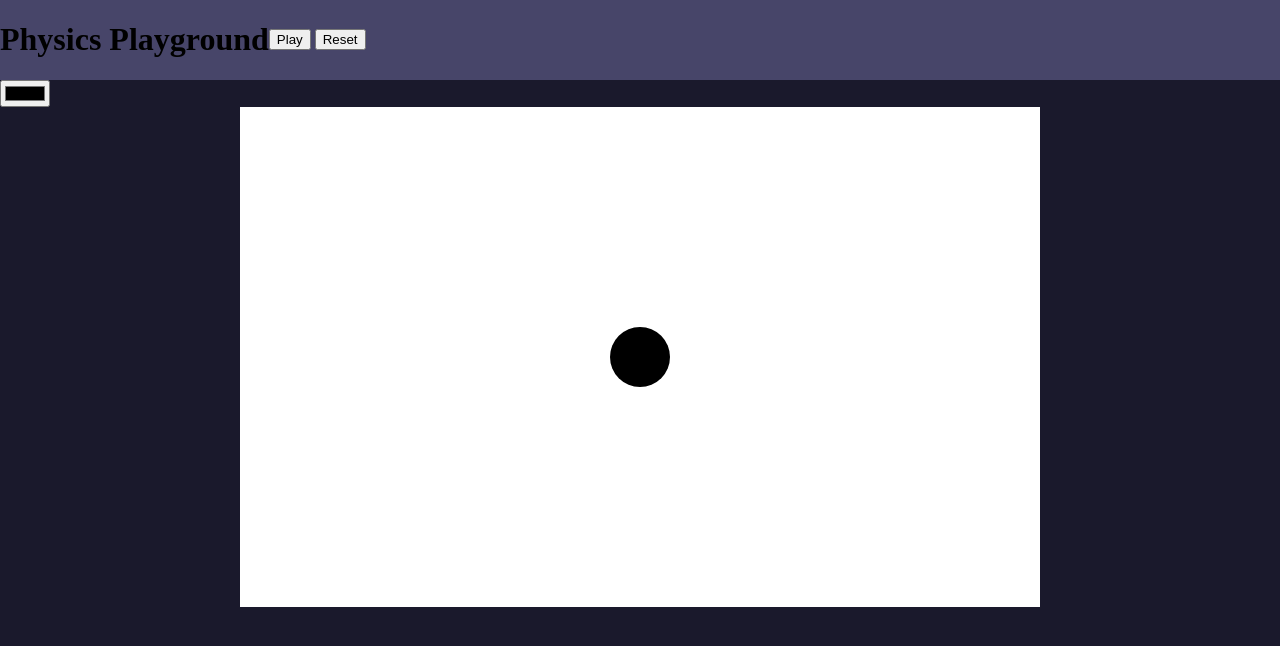
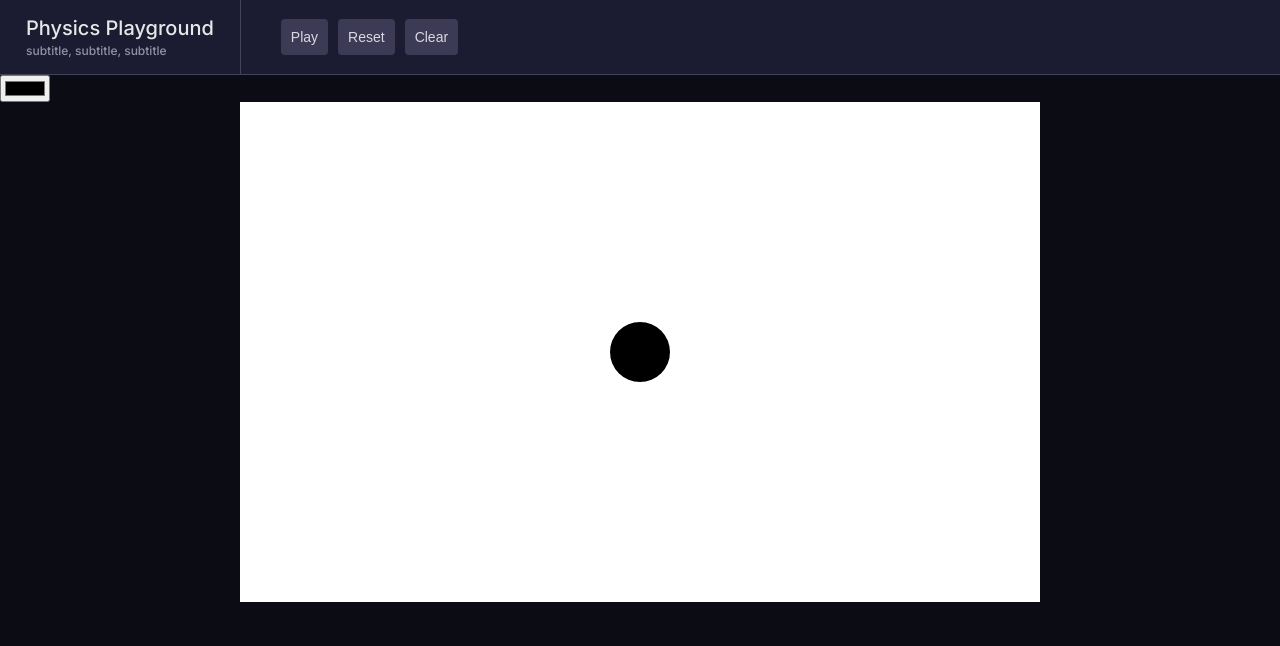
Before and after one commit to sofiahplr/physicsEngineSim, a plain HTML site: page index.html in a window 1280 px wide. Drawn offline with Linux system fonts and the light colour scheme.

Commit message:
fixing header style and layout

```diff
--- a/index.html
+++ b/index.html
@@ -3,6 +3,10 @@
 <head>
     <meta charset="UTF-8">
     <meta name="viewport" content="width=device-width, initial-scale=1.0">
+
+    <link rel="preconnect" href="https://fonts.googleapis.com">
+    <link rel="preconnect" href="https://fonts.gstatic.com" crossorigin>
+    <link href="https://fonts.googleapis.com/css2?family=Inter:wght@400;500;600;700&display=swap" rel="stylesheet">
 
     <title>Physics Playground</title>
     <link rel="stylesheet" href="./src/styles.css">
@@ -10,11 +14,15 @@
 
 <body>
     <header class="app-header">
-        <h1 class="app-title">Physics Playground</h1>
+        <div class="app-title">
+            <h1>Physics Playground</h1>
+            <p>subtitle, subtitle, subtitle</p>
+        </div>
 
         <div class="simulation-controls">
             <button type="button">Play</button>
             <button type="button">Reset</button>
+            <button type="button">Clear</button>
         </div>
     </header>
 
--- a/src/styles.css
+++ b/src/styles.css
@@ -1,13 +1,18 @@
 :root {
-    --background-color: #1a192c;
-    --panel-color: #474569;
-    --border-color:
-    --text-color:
+    --background-color: #0c0c14;
+    --panel-color: #1b1b31;
+    --border-color: #444258;
+    --title-color: #e7e7e7;
+    --subtitle-color: #9391aa;
+    --text-color: #dbd8e2;
+    --button-color: #3c3a55;
 }
 
 body {
+    margin: 0;
+
     background-color: var(--background-color);
-    margin:0;
+    font-family: "Inter";
 }
 
 #simCanvas {
@@ -23,9 +28,51 @@ body {
 .app-header {
     display:flex;
     align-items:center;
+    gap: 40px;
+
+
     background-color:var(--panel-color);
+
+    border-bottom: 1px solid var(--border-color);
+}
+
+.app-title {
+    display:flex;
+    flex-direction: column;
+    justify-content: center;
+
+    /* padding: up&down sides */
+    padding: 16px 26px;
+    border-right: 1px solid var(--border-color);
+}
+
+.app-title h1 {
+    margin: 0;
+    font-weight: 500;
+    font-size: 20px;
+    color: var(--title-color);
+}
+
+.app-title p {
+    margin: 3px 0 0;
+    font-weight: 500;
+    font-size: 12px;
+    color: var(--subtitle-color);
 }
 
 .simulation-controls {
+    display: flex;
+    gap: 10px;
+}
 
+.simulation-controls button {
+    padding: 10px;
+
+    background-color: var(--button-color);
+    color: var(--text-color);
+
+    border: none;
+    border-radius: 4px;
+
+    font-size: 14px;
 }
```
Also changed, not shown: 1 other file.
